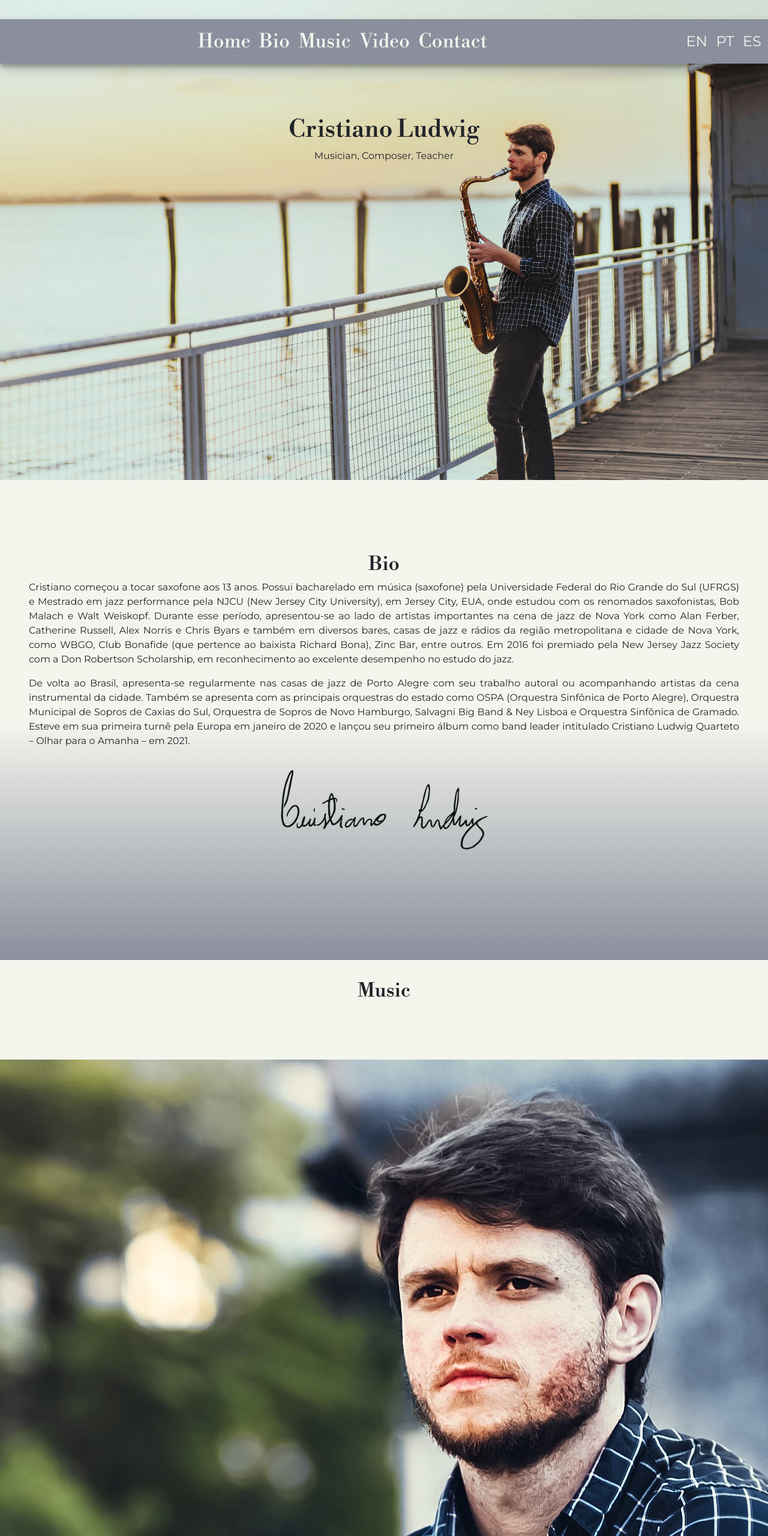
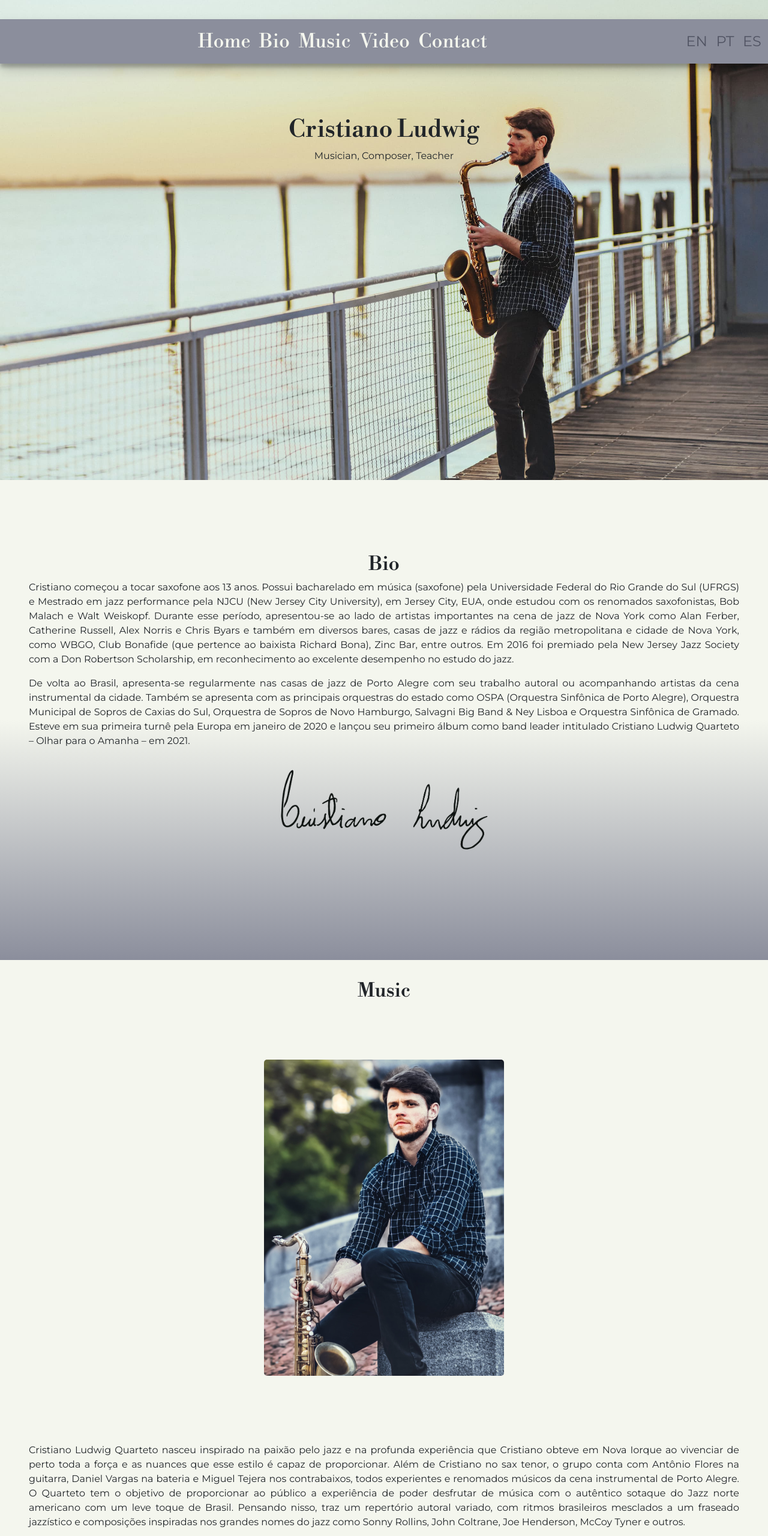
Before and after one commit to Yubdis/cristianoLudwig, a plain HTML site: page en.index.html in a window 1280 px wide. Shown: the top 2560 px of the page at 60% size. Drawn offline with nearby package versions, Linux system fonts and the light colour scheme.

Commit message:
minor style changes

```diff
--- a/styles.css
+++ b/styles.css
@@ -88,6 +88,7 @@ section {
 
 .nav-languages {
   font-family: var(--ff-Mo-);
+  color: var(--primary-accent-clr);
 }
 
 section.home{
@@ -213,7 +214,6 @@ section.home{
   .nav-languages {
     display: flex;
     flex-direction: row;
-
     justify-content: flex-end;
     margin: 0;
   }
@@ -221,7 +221,6 @@ section.home{
   .nav-languages > * {
     display: flex;
     flex-direction: row;
-
     align-items: stretch;
     z-index: 12;
   }
@@ -434,6 +433,7 @@ section.music {
 .music-sub ul {
   list-style: none;
   padding: 0;
+  font-size: 2rem;
 }
 
 .music-notes {
@@ -452,6 +452,9 @@ section.music {
 
 .portrait {
   object-fit: contain;
+  width: 100%;
+  max-width: 400px;
+  border-radius: 5px;
 }
 
 .wrapper-video {
@@ -565,11 +568,8 @@ section.contact {
   section.home {
     background-image: url(images/CrisBoardwalk2400.jpg);
     background-size: cover;
+    background-position: center;
   }
-
-  /* .wrapper-portrait {
-
-  } */
 
   .wrapper-video {
     flex-direction: column;
```
